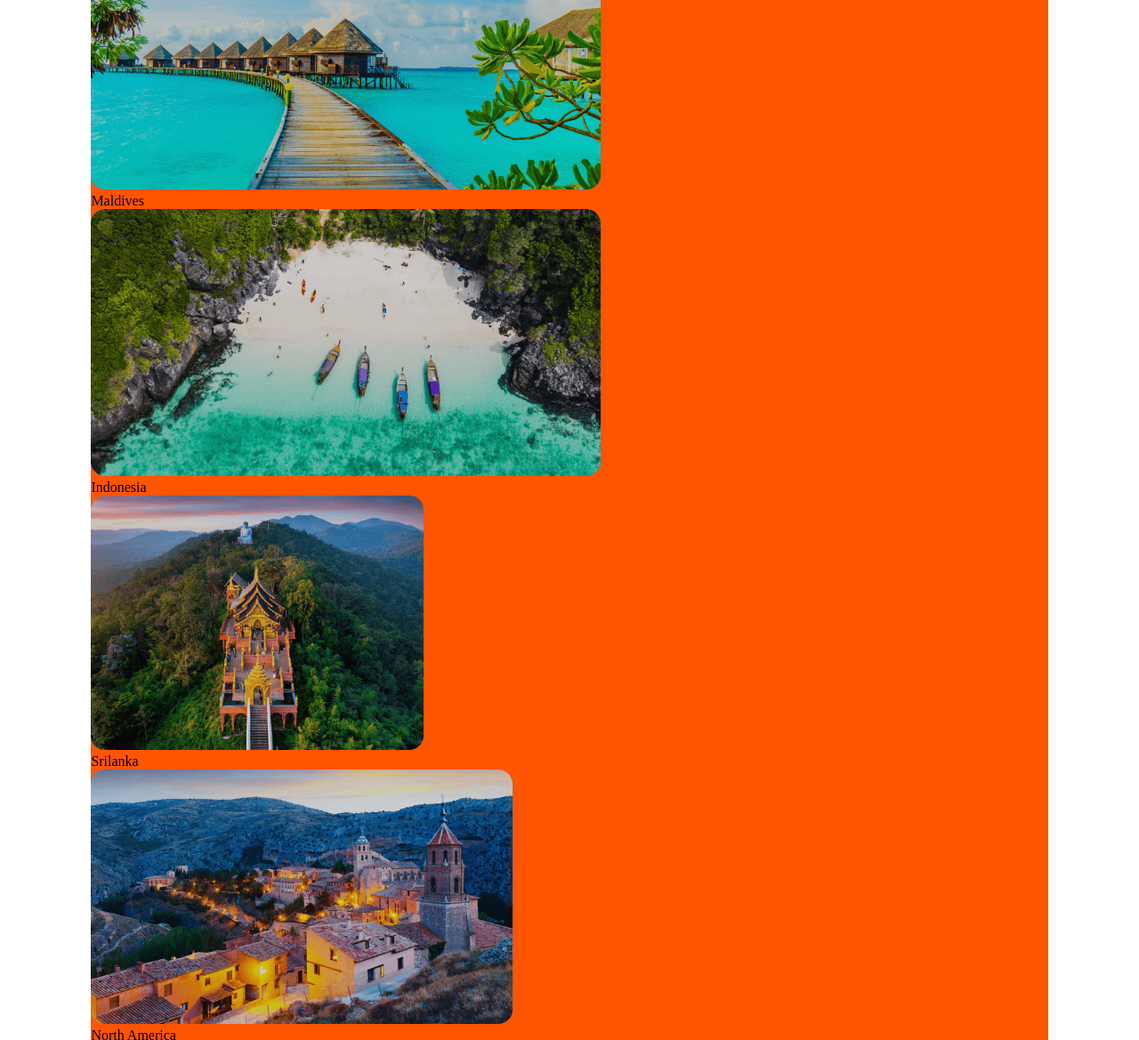
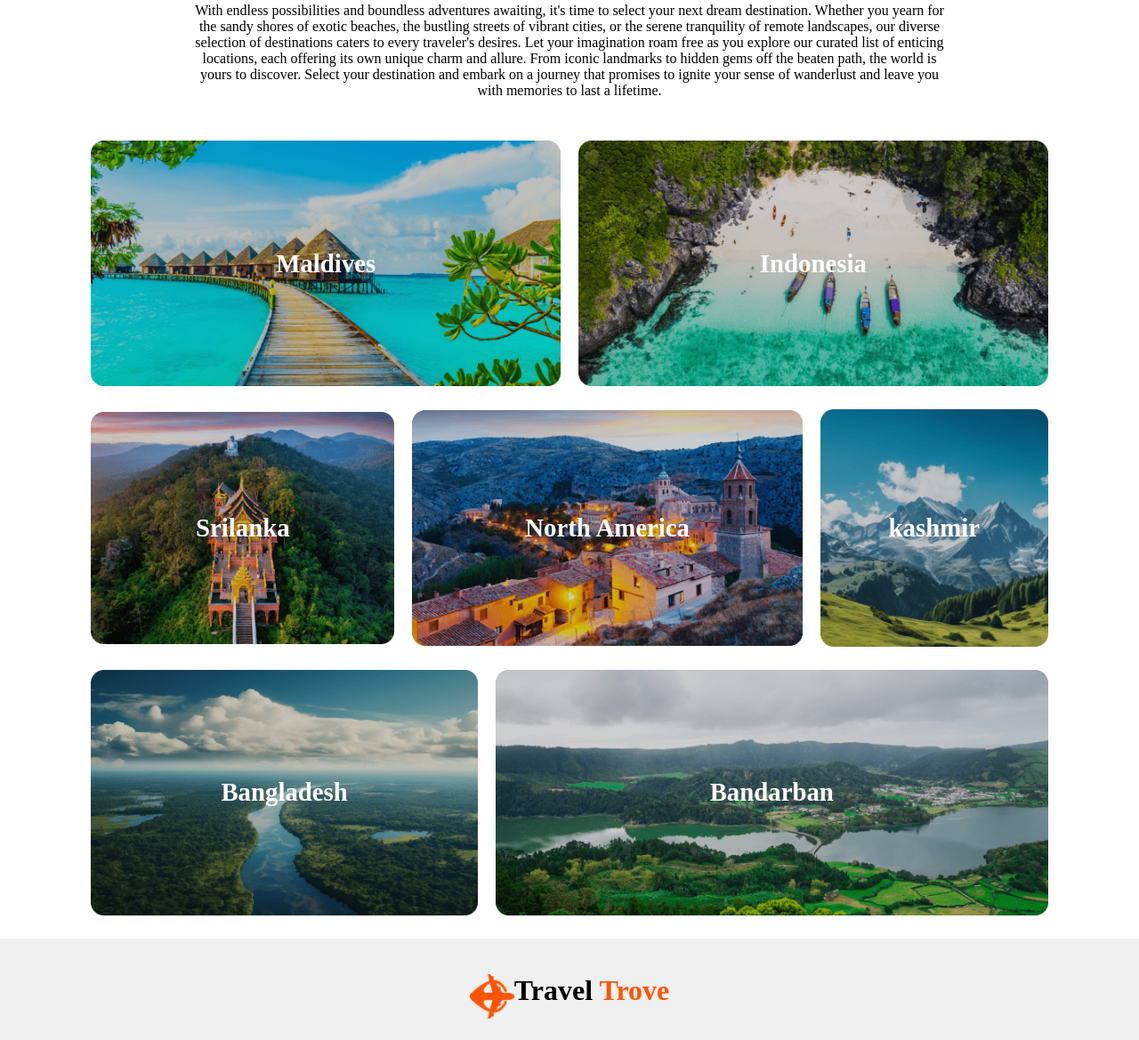
Before and after one commit to Khan1289/Travel_Trove, a plain HTML site: page index.html in a window 1280 px wide. Shown: the part 1587-2756 px from the top of the page at 89% size. Drawn offline with Linux system fonts and the light colour scheme.

Commit message:
destination done

```diff
--- a/index.html
+++ b/index.html
@@ -66,26 +66,58 @@
           </div>
     </section>
     <section class="destination">
-            <div class="des1">
-                <img src="image/Rectangle 5.png" alt="" class="card">
-                <p class="card-text">Maldives</p>
-                <img src="image/Rectangle 8.png" alt="" class="card">
-                <p class="card-text">Indonesia</p>
+        <div class="des-content">
+            <h1>Choose Your Destination</h1>
+            <p>With endless possibilities and boundless adventures awaiting, it's time to select your next dream destination. Whether you yearn for the sandy shores of exotic beaches, the bustling streets of vibrant cities, or the serene tranquility of remote landscapes, our diverse selection of destinations caters to every traveler's desires. Let your imagination roam free as you explore our curated list of enticing locations, each offering its own unique charm and allure. From iconic landmarks to hidden gems off the beaten path, the world is yours to discover. Select your destination and embark on a journey that promises to ignite your sense of wanderlust and leave you with memories to last a lifetime.</p>
+        </div>
+        <div class="row1">
+            <div class="image-container">
+                <img src="image/Rectangle 5.png" alt="">
+              <div class="overlay">
+                <p>Maldives</p>
+              </div>
             </div>
-            <div class="des2">
-                <img src="image/Rectangle 6.png" alt="" class="card">
-                <p class="card-text">Srilanka</p>
-                <img src="image/Rectangle 7.png" alt="" class="card">
-                <p class="card-text">North America</p>
-                <img src="image/Rectangle 9.png" alt="" class="card">
-                <p class="card-text">kashmir</p>
+            <div class="image-container">
+                <img src="image/Rectangle 8.png" alt="" >
+              <div class="overlay">
+                <p>Indonesia</p>
+              </div>
             </div>
-            <div class="des3">
-                <img src="image/Rectangle 11.png" alt="" class="card">
-                <p class="card-text">Bangladesh</p>
-                <img src="image/Rectangle 10.png" alt="" class="card">
-                <p class="card-text">Bandarban</p>
+          </div>
+          <div class="row2">
+            <div class="image-container">
+                <img src="image/Rectangle 6.png" alt="">
+              <div class="overlay">
+                <p>Srilanka</p>
+              </div>
             </div>
+            <div class="image-container">
+                <img src="image/Rectangle 7.png" alt="" >
+              <div class="overlay">
+                <p>North America</p>
+              </div>
+            </div>
+            <div class="image-container">
+                <img src="image/Rectangle 9.png" alt="" >
+              <div class="overlay">
+                <p >kashmir</p>
+              </div>
+            </div>
+          </div>
+          <div class="row3">
+            <div class="image-container">
+                <img src="image/Rectangle 11.png" alt="">
+              <div class="overlay">
+                <p>Bangladesh</p>
+              </div>
+            </div>
+            <div class="image-container">
+                <img src="image/Rectangle 10.png" alt="" >
+              <div class="overlay">
+                <p>Bandarban</p>
+              </div>
+            </div>
+          </div>
     </section>
     </main>
     <footer class="footer">
--- a/style.css
+++ b/style.css
@@ -132,11 +132,78 @@ header{
     font-size: 1.2rem;
     font-weight: bolder;
 }
-.destination{
-    margin: 2% 8% 0 8%;
-    background-color: #FF5400;
+/* destination */
+.des-content{
+    display: flex;
+    justify-content: center;
+    align-items: center;
+    flex-direction: column;
+    margin: 2% 8%;
+}
+.des-content h1{
+    font-size: 2.5rem;
+    margin-top: 2%;
+}
+.des-content p{
+    padding: 0% 10%;
+    text-align: center;
+    margin: 2% 0%;
+}
+.image-container {
+    position: relative;
+    display: flex;
+    justify-content: center;
+    align-items: center;
+  }
+
+  .image-container img {
+    width: 100%;
+    height: auto;
+    object-fit: cover;
+  }
+
+  .overlay {
+    position: absolute;
+    top: 0;
+    left: 0;
+    width: 100%;
+    height: 100%;
+    color: white;
+    display: flex;
+    flex-direction: column;
+    justify-content: center;
+    align-items: center;
+    text-align: center;
+    font-size: 1.8rem;
+    font-weight: bolder;
+  }
+
+  .overlay p {
+    margin: 10px;
+  }
+
+  .row1{
+    display: grid;
+    grid-template-columns: repeat(2,1fr);
+    gap: 20px;
+    margin: 2% 8%;
+  }
+
+.row2{
+    display: grid;
+    grid-template-columns: 1.4fr 1.8fr 1.05fr;
+    gap: 20px;
+    margin: 2% 8%;
 }
 
+.row3{
+    display: grid;
+    grid-template-columns: 1.4fr 2fr;
+    gap: 20px;
+    margin: 2% 8%;
+}
+
+/* footer */
 
 footer {
     display: flex;
@@ -150,7 +217,6 @@ footer {
   }
 
   footer.footer {
-    /* Additional styles for the upper footer section */
     margin-top: 20px;
   }
 
@@ -175,7 +241,6 @@ footer {
   }
 
   .footer-foot {
-    /* Styles for the copyright section */
     text-align: center;
     color: var(--text-color);
     margin-top: 10px;
@@ -186,5 +251,3 @@ footer {
     border: 1px solid rgba(19,19,24,0.15);
     width: 100%;
 }
-
-  /* Other styles remain the same */
```
